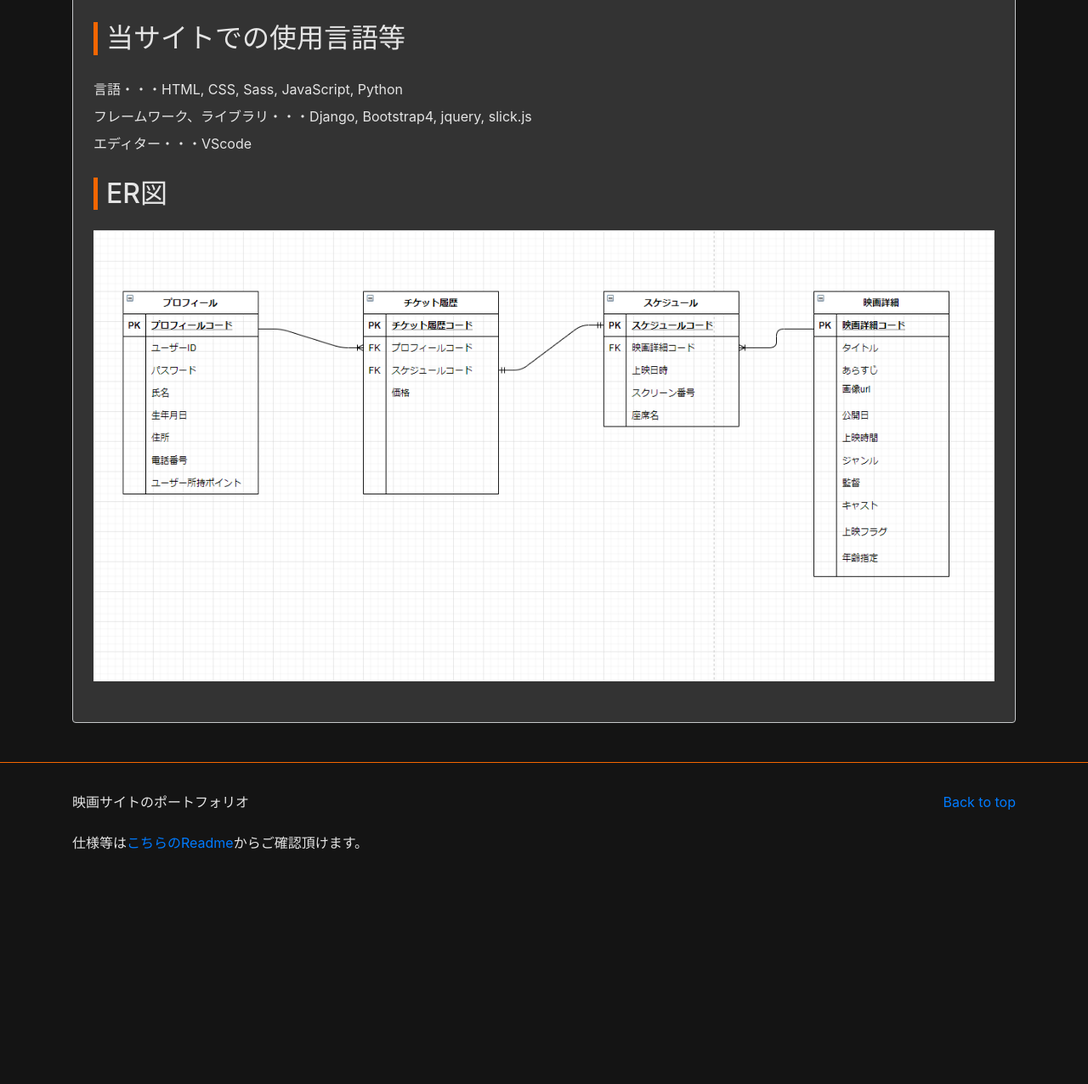
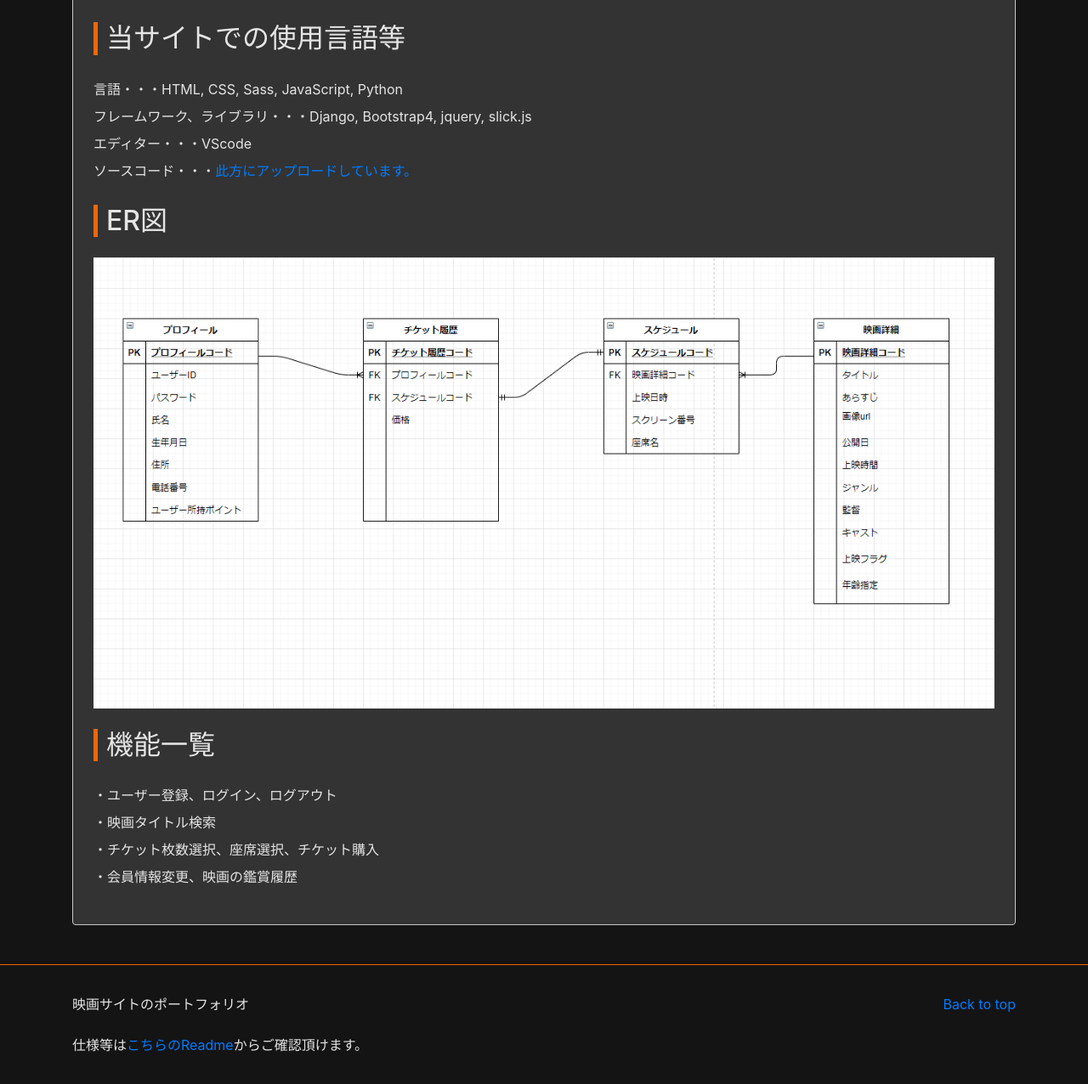
Before and after one commit to yakitori777/movie_portforio, a Django app: page /movie/readme/ in a window 1280 px wide. Shown: the part 434-1710 px from the top of the page at 85% size. Before the commit the page ends 1434 px from the top, so only its background shows below. Run offline with Django 3.2, Linux system fonts and the light colour scheme; some libraries are stand-ins or nearby versions.

Commit message:
レイアウトを変更

```diff
--- a/templates/base.html
+++ b/templates/base.html
@@ -29,7 +29,7 @@
           <div class="col-4 pt-1">
             <a class="text-muted" href="#"></a>
           </div>
-          <div class="col-4 text-center">
+          <div class="col-4 text-center home_content">
             <a class="blog-header-logo h3" href="{% url 'index' %}">HOME</a>
           </div>
           <div class="col-4 d-flex justify-content-end align-items-center">
--- a/templates/readme.html
+++ b/templates/readme.html
@@ -13,10 +13,17 @@
         <h2 class="mb-4">当サイトでの使用言語等</h2>
         <p class="mb-4">言語・・・HTML, CSS, Sass, JavaScript, Python<br>
            フレームワーク、ライブラリ・・・Django, Bootstrap4, jquery, slick.js<br>
-           エディター・・・VScode
+           エディター・・・VScode<br>
+           ソースコード・・・<a href="https://github.com/yakitori777/movie_portforio">此方にアップロードしています。</a>
         </p>
         <h2 class="mb-4">ER図</h2>
         <img class="img-fluid mb-4" src="{% static 'images/ER.png'%}">
+        <h2 class="mb-4">機能一覧</h2>
+        <p>・ユーザー登録、ログイン、ログアウト<br>
+            ・映画タイトル検索<br>
+            ・チケット枚数選択、座席選択、チケット購入<br>
+            ・会員情報変更、映画の鑑賞履歴<br>
+        </p>
     </div>
 </div>
 {% endblock content %}
```
Also changed, not shown: templates/index.html (+14 -13 lines).
